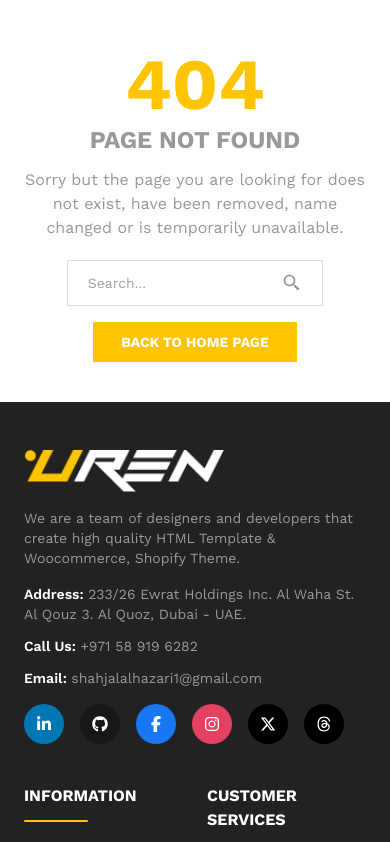
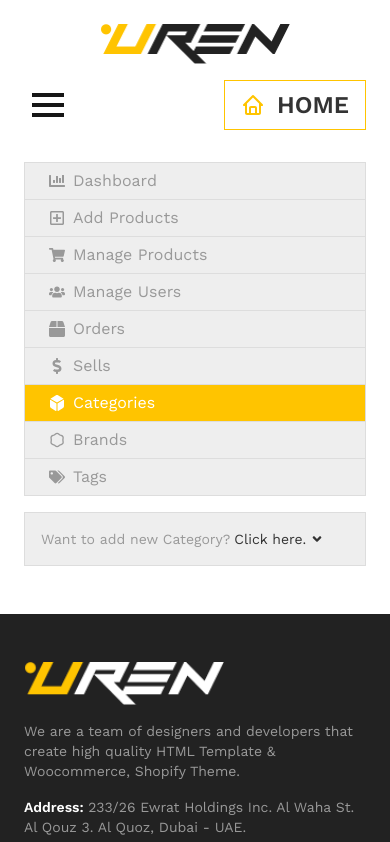
Before and after one commit to shahjalalhazari/Uren-Car-Accessories-Shop, a Next.js app: page /inventory/categories in a window 390 px wide. Before the commit this address had no page. Shown: the top 842 px of the page. Built offline with nearby package versions, Linux system fonts and the light colour scheme.

Commit message:
Categories page created for inventory and form created for add new category with responsive.

```diff
--- a/src/app/inventory/add-products/page.js
+++ b/src/app/inventory/add-products/page.js
@@ -1,11 +1,21 @@
+"use client";
+import InputField from "@/components/shared/fields/InputField";
+import "./add-products.css";
+import { useState } from "react";
 
+const AddProductPage = () => {
 
-const AddProductsPage = () => {
-    return (
-        <div>
-            Add Products Page.
-        </div>
-    );
+  return (
+    <div className="">
+      <h1 className="text-2xl font-bold mb-6">Add New Product</h1>
+
+      <form className="grid grid-cols-2 gap-6">
+				<InputField label={"Name"} name={"name"} placeholder={"Product Name"} required={true} type={"text"} />
+				<InputField label={"Price"} name={"price"} placeholder={"Current Price"} required={true} type={"text"} />
+				<InputField label={"Old Price"} name={"old-price"} placeholder={"Old Price"} required={false} type={"text"} />
+      </form>
+    </div>
+  );
 };
 
-export default AddProductsPage;
+export default AddProductPage;
--- /dev/null
+++ b/src/app/inventory/categories/categories.css
@@ -0,0 +1,74 @@
+/* MOBILE OR SMALL SCREEN (All Sizes) (DEFAULT) */
+/* ADD CATEGORY ACCORDION */
+.add-cat-accordion {
+    @apply bg-gray-bg w-full p-4 border border-uren-border;
+}
+.accordion-header {
+    @apply flex gap-1 text-sm text-body;
+}
+.accordion-header-action {
+    @apply text-dark-gray cursor-pointer flex items-center gap-1;
+}
+.accordion-header-action:hover {
+    @apply text-primary;
+}
+.accordion-body {
+    @apply overflow-hidden transition-all duration-1000;
+}
+
+/* ADD CATEGORY FORM */
+.add-category-from{
+    @apply grid grid-cols-1 gap-y-4 items-end mt-6;
+}
+.form-group {
+    @apply w-full text-sm text-body;
+}
+.form-group label {
+    @apply block mb-3;
+}
+
+.form-group>label>span {
+    @apply text-secondary;
+}
+
+.form-group input {
+    @apply border border-uren-border text-sm w-full px-5 py-3 outline-none;
+}
+
+.file-input-field {
+    @apply file-input rounded-none file-input-sm text-sm outline-none h-11 w-full;
+}
+
+.submit-btn {
+    @apply bg-primary w-full text-base-100 font-semibold py-2.5 cursor-pointer;
+}
+
+.submit-btn:hover {
+    @apply bg-secondary;
+}
+
+/* TABLET OR MEDIUM SCREEN (All Sizes) */
+@media (min-width: 768px) and (max-width: 1024px) {
+    /* ADD CATEGORY ACCORDION */
+    .add-cat-accordion {
+        @apply p-6;
+    }
+
+    /* ADD CATEGORY FORM */
+    .add-category-from {
+        @apply mt-6;
+    }
+}
+
+/* DESKTOP OR LARGE SCREEN (All Sizes)*/
+@media (min-width: 1025px) {
+    /* ADD CATEGORY ACCORDION */
+    .add-cat-accordion {
+        @apply p-8;
+    }
+    /* ADD CATEGORY FORM */
+    .add-category-from {
+        @apply grid grid-cols-3 gap-y-0 gap-x-8 mt-8;
+    }
+
+}
--- /dev/null
+++ b/src/app/inventory/categories/page.js
@@ -0,0 +1,100 @@
+"use client"
+import InputField from "@/components/shared/fields/InputField";
+import "./categories.css"
+import { useState } from "react";
+import { FaAngleDown, FaAngleUp } from "react-icons/fa";
+
+const CategoriesPage = () => {
+
+  const [addCategory, setAddCategory] = useState(false);
+  return (
+      <div className="uren-transition add-cat-accordion">
+        <p className="accordion-header">
+            Want to add new Category?
+            <span
+              className="uren-transition accordion-header-action"
+              onClick={() => setAddCategory(!addCategory)}
+            >
+              {" "}Click here. <FaAngleDown className={`uren-transition ${addCategory? "rotate-180":""}`} />
+            </span>
+          </p>
+
+        <div
+          className={`accordion-body ${
+            addCategory ? "max-h-[500px]" : "max-h-0"
+          }`}
+        >
+          <form className="add-category-from">
+            {/* IMAGE FIELD */}
+          <InputField
+            className={"file-input-field"}
+            type={"file"}
+            required={true}
+            label={"Category Image"}
+            name={"category-img"}
+            placeholder={""} />
+
+            {/* NAME FIELD */}
+            <InputField
+              label={"Category Name"}
+              name={"category-name"}
+              required={true}
+              type={"text"}
+            placeholder={"Enter Category Name"}
+          />
+
+            {/* SUBMIT BUTTON */}
+            <input
+              type="submit"
+              value="Add New"
+              className="submit-btn uren-transition"
+            />
+          </form>
+        </div>
+      </div>
+  );
+};
+
+export default CategoriesPage;
+
+const categories = [
+  {
+    name: "Games & Consoles",
+  },
+  {
+    name: "Appliances",
+  },
+  {
+    name: "Audio",
+  },
+  {
+    name: "Brake ware",
+  },
+  {
+    name: "Body Parts",
+  },
+  {
+    name: "Cameras & Cam coders",
+  },
+  {
+    name: "Car Parts",
+  },
+  {
+    name: "Cookies & Crackers",
+  },
+  {
+    name: "Interior",
+  },
+  {
+    name: "Brakes & Rotors",
+  },
+  {
+    name: "Lighting",
+  },
+  {
+    name: "Performance",
+  },
+  {
+    name: "Wheels & Tires",
+  },
+];
--- a/src/app/inventory/inventory.css
+++ b/src/app/inventory/inventory.css
@@ -25,6 +25,11 @@
     @apply bg-primary text-base-100;
 }
 
+/* HEADING */
+.inventory-heading {
+    @apply text-xl text-dark-gray uppercase font-bold mb-4;
+}
+
 
 /* TABLET OR MEDIUM SCREEN (All Sizes) */
 @media (min-width: 768px) and (max-width: 1024px) {
@@ -41,6 +46,10 @@
     /* SIDEBAR MENU */
     .sidebar-menu-item {
         @apply py-2;
+    }
+    /* HEADING */
+    .inventory-heading {
+        @apply text-2xl mb-6;
     }
 }
 
@@ -61,4 +70,8 @@
     .sidebar-menu-item {
         @apply px-8 py-2.5 text-lg;
     }
+    /* HEADING */
+    .inventory-heading {
+        @apply text-3xl mb-8;
+    }
 }
--- a/src/app/inventory/layout.js
+++ b/src/app/inventory/layout.js
@@ -8,7 +8,7 @@ const DashboardLayout = ({children}) => {
       <InventoryNavbar/>
       <div className="inventory-container inventory-layout">
         <SidebarMenu/>
-        <div className="grid-cols-3">
+        <div className="md:col-span-2 lg:col-span-3">
           {children}
         </div>
       </div>
--- a/src/components/shared/fields/InputField.jsx
+++ b/src/components/shared/fields/InputField.jsx
@@ -1,16 +1,24 @@
 import React from 'react';
 
-const InputField = ({label, type, name, placeholder, required}) => {
+const InputField = ({
+  label,
+  type,
+  name,
+  placeholder = "",
+  required,
+  className = "",
+}) => {
   return (
     <div className="form-group">
       <label htmlFor={name}>
-        {label} <span>*</span>
+        {label} {required && <span>*</span>}
       </label>
       <input
         type={type}
         name={name}
         placeholder={placeholder}
         required={required}
+        className={className}
       />
     </div>
   );
```
Also changed, not shown: src/app/inventory/add-products/add-products.css (added).
